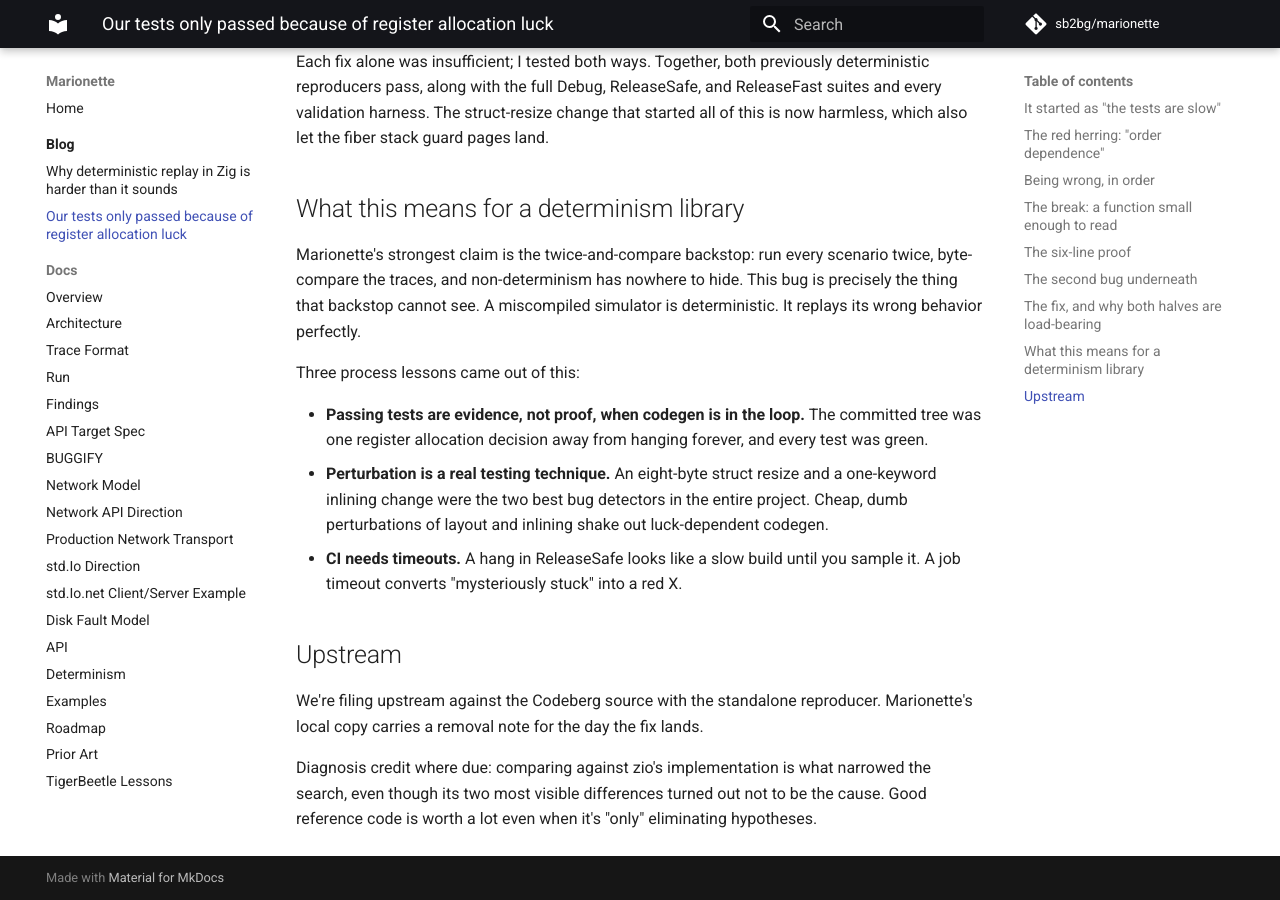
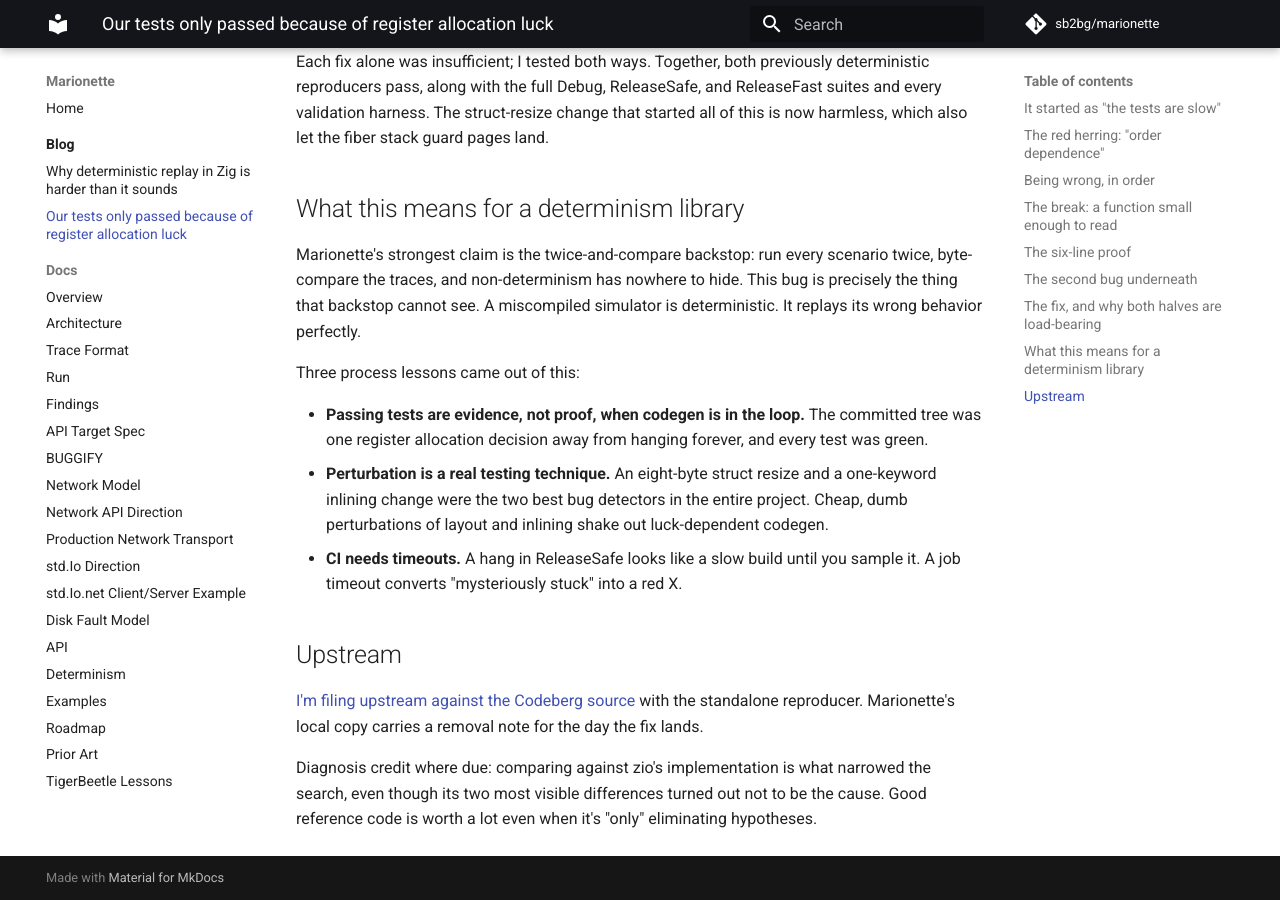
Before and after one commit to sb2bg/marionette, an MkDocs documentation site: the page built from docs/blog/our-tests-only-passed-because-of-register-allocation-luck.md, in a window 1280 px wide and 900 px high, scrolled down 4296 px. Built offline with MkDocs 1.6.1 and Material for MkDocs 9.7.7, drawn with Linux system fonts in a browser that asks for light colours; comment, search, counter and statistics services are not loaded.

```diff
--- a/docs/blog/our-tests-only-passed-because-of-register-allocation-luck.md
+++ b/docs/blog/our-tests-only-passed-because-of-register-allocation-luck.md
@@ -231,7 +231,7 @@ Three process lessons came out of this:
 
 ## Upstream
 
-We're filing upstream against the Codeberg source with the
+[I'm filing upstream against the Codeberg source](https://codeberg.org/ziglang/zig/issues/35724) with the
 standalone reproducer. Marionette's local copy carries a removal note for
 the day the fix lands.
 
```
